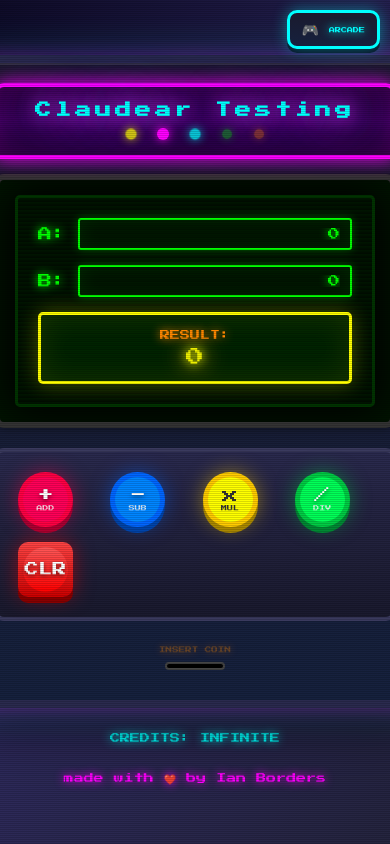
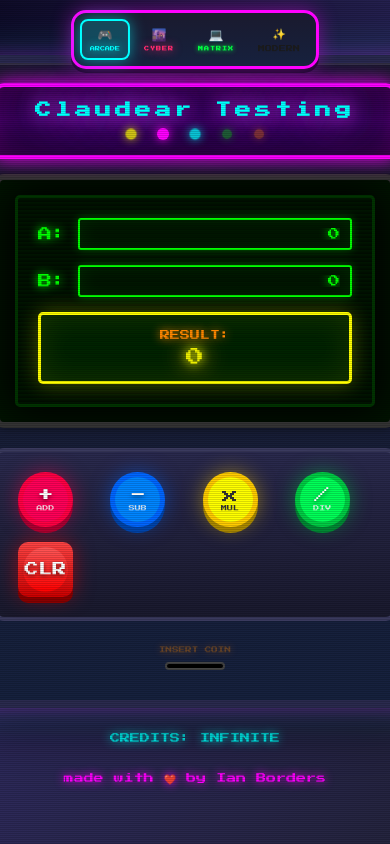
Before and after one commit to ianborders/claudiar-test, a Flask app: page / in a window 390 px wide. Run offline with Flask 2, Linux system fonts and the light colour scheme.

Commit message:
Replace theme switcher button with tabbed nav bar
- Replace single theme-switcher button with a theme-nav container
- Add individual theme-btn buttons for each theme (Arcade, Cyber, Matrix, Modern)
- Users can now click directly on their desired theme instead of cycling
- Each theme button shows an icon and label, with active state highlighting
- Updated CSS for all 4 themes to style the new nav appropriately
- Updated JavaScript to handle individual theme button clicks
- Updated test to reflect new theme-nav structure

Co-Authored-By: Claude Opus 4.5 <noreply@anthropic.com>

```diff
--- a/src/static/css/arcade.css
+++ b/src/static/css/arcade.css
@@ -450,39 +450,52 @@ body {
     100% { transform: scale(1); }
 }
 
-/* Theme Switcher Button */
-.theme-switcher {
+/* Theme Navigation */
+.theme-nav {
     position: fixed;
     top: 20px;
-    right: 20px;
+    left: 50%;
+    transform: translateX(-50%);
     z-index: 2000;
+    display: flex;
+    gap: 8px;
+    padding: 8px;
+    background: linear-gradient(180deg, var(--cabinet-color) 0%, var(--cabinet-accent) 100%);
+    border: 3px solid var(--neon-pink);
+    border-radius: 15px;
+    box-shadow:
+        0 0 20px rgba(255, 0, 255, 0.4),
+        0 4px 0 #0a0a1e;
+}
+
+.theme-btn {
     font-family: 'Press Start 2P', cursive;
-    background: linear-gradient(180deg, var(--cabinet-color) 0%, var(--cabinet-accent) 100%);
-    border: 3px solid var(--neon-cyan);
-    border-radius: 10px;
-    padding: 12px 20px;
+    background: transparent;
+    border: 2px solid transparent;
+    border-radius: 8px;
+    padding: 8px 12px;
     cursor: pointer;
     display: flex;
+    flex-direction: column;
     align-items: center;
-    gap: 10px;
-    box-shadow:
-        0 0 15px rgba(0, 255, 255, 0.4),
-        0 4px 0 #0a0a1e;
+    gap: 4px;
     transition: all 0.2s ease;
 }
 
-.theme-switcher:hover {
+.theme-btn:hover {
+    background: rgba(0, 255, 255, 0.1);
+    border-color: var(--neon-cyan);
     transform: translateY(-2px);
-    box-shadow:
-        0 0 25px rgba(0, 255, 255, 0.6),
-        0 6px 0 #0a0a1e;
 }
 
-.theme-switcher:active {
-    transform: translateY(2px);
-    box-shadow:
-        0 0 15px rgba(0, 255, 255, 0.4),
-        0 2px 0 #0a0a1e;
+.theme-btn:active {
+    transform: translateY(0);
+}
+
+.theme-btn.active {
+    background: rgba(0, 255, 255, 0.2);
+    border-color: var(--neon-cyan);
+    box-shadow: 0 0 15px rgba(0, 255, 255, 0.5);
 }
 
 .theme-icon {
@@ -490,7 +503,7 @@ body {
 }
 
 .theme-label {
-    font-size: 8px;
+    font-size: 6px;
     color: var(--neon-cyan);
     text-shadow: 0 0 10px var(--neon-cyan);
 }
@@ -519,17 +532,21 @@ body {
         font-size: 18px;
     }
 
-    .theme-switcher {
+    .theme-nav {
         top: 10px;
-        right: 10px;
-        padding: 8px 12px;
+        padding: 6px;
+        gap: 4px;
+    }
+
+    .theme-btn {
+        padding: 6px 8px;
     }
 
     .theme-icon {
-        font-size: 14px;
+        font-size: 12px;
     }
 
     .theme-label {
-        font-size: 6px;
+        font-size: 5px;
     }
 }
--- a/src/static/css/cyberpunk.css
+++ b/src/static/css/cyberpunk.css
@@ -561,37 +561,43 @@
     100% { transform: scale(1); filter: brightness(1); }
 }
 
-/* Cyberpunk Theme Switcher */
-[data-theme="cyberpunk"] .theme-switcher {
+/* Cyberpunk Theme Navigation */
+[data-theme="cyberpunk"] .theme-nav {
     font-family: 'Orbitron', sans-serif;
-    background: rgba(1, 1, 43, 0.9);
+    background: rgba(1, 1, 43, 0.95);
     border: 2px solid var(--cyber-pink);
     border-radius: 0;
-    clip-path: polygon(10px 0, 100% 0, 100% calc(100% - 10px), calc(100% - 10px) 100%, 0 100%, 0 10px);
+    clip-path: polygon(15px 0, 100% 0, 100% calc(100% - 15px), calc(100% - 15px) 100%, 0 100%, 0 15px);
     box-shadow:
-        0 0 20px rgba(255, 42, 109, 0.5),
+        0 0 25px rgba(255, 42, 109, 0.5),
         inset 0 0 20px rgba(255, 42, 109, 0.1);
 }
 
-[data-theme="cyberpunk"] .theme-switcher:hover {
-    box-shadow:
-        0 0 30px rgba(255, 42, 109, 0.7),
-        inset 0 0 30px rgba(255, 42, 109, 0.2);
-    transform: translateY(-2px);
+[data-theme="cyberpunk"] .theme-btn {
+    font-family: 'Orbitron', sans-serif;
+    border-radius: 0;
+    border: 1px solid transparent;
 }
 
-[data-theme="cyberpunk"] .theme-switcher:active {
-    transform: scale(0.95);
+[data-theme="cyberpunk"] .theme-btn:hover {
+    background: rgba(255, 42, 109, 0.15);
+    border-color: var(--cyber-pink);
+    box-shadow: 0 0 15px rgba(255, 42, 109, 0.3);
+}
+
+[data-theme="cyberpunk"] .theme-btn.active {
+    background: rgba(255, 42, 109, 0.25);
+    border-color: var(--cyber-pink);
     box-shadow:
-        0 0 15px rgba(255, 42, 109, 0.5),
-        inset 0 0 15px rgba(255, 42, 109, 0.1);
+        0 0 20px rgba(255, 42, 109, 0.5),
+        inset 0 0 10px rgba(255, 42, 109, 0.2);
 }
 
 [data-theme="cyberpunk"] .theme-label {
     color: var(--cyber-pink);
     text-shadow: 0 0 10px var(--cyber-pink);
     font-weight: 700;
-    letter-spacing: 2px;
+    letter-spacing: 1px;
 }
 
 /* Responsive adjustments for cyberpunk */
--- a/src/static/css/matrix.css
+++ b/src/static/css/matrix.css
@@ -547,36 +547,42 @@
     100% { filter: brightness(1); }
 }
 
-/* Matrix Theme Switcher */
-[data-theme="matrix"] .theme-switcher {
+/* Matrix Theme Navigation */
+[data-theme="matrix"] .theme-nav {
     font-family: 'Courier New', monospace;
     background: var(--matrix-terminal-bg);
     border: 1px solid var(--matrix-green);
     border-radius: 0;
     box-shadow:
-        0 0 15px rgba(0, 255, 65, 0.3),
-        inset 0 0 10px rgba(0, 255, 65, 0.05);
+        0 0 20px rgba(0, 255, 65, 0.3),
+        inset 0 0 15px rgba(0, 255, 65, 0.05);
 }
 
-[data-theme="matrix"] .theme-switcher:hover {
-    box-shadow:
-        0 0 25px rgba(0, 255, 65, 0.5),
-        inset 0 0 15px rgba(0, 255, 65, 0.1);
-    transform: translateY(-2px);
+[data-theme="matrix"] .theme-btn {
+    font-family: 'Courier New', monospace;
+    border-radius: 0;
+    border: 1px solid transparent;
 }
 
-[data-theme="matrix"] .theme-switcher:active {
-    transform: scale(0.95);
+[data-theme="matrix"] .theme-btn:hover {
+    background: rgba(0, 255, 65, 0.1);
+    border-color: var(--matrix-dark-green);
+    box-shadow: 0 0 10px rgba(0, 255, 65, 0.2);
+}
+
+[data-theme="matrix"] .theme-btn.active {
+    background: rgba(0, 255, 65, 0.15);
+    border-color: var(--matrix-green);
     box-shadow:
-        0 0 10px rgba(0, 255, 65, 0.3),
-        inset 0 0 10px rgba(0, 255, 65, 0.05);
+        0 0 15px rgba(0, 255, 65, 0.4),
+        inset 0 0 10px rgba(0, 255, 65, 0.1);
 }
 
 [data-theme="matrix"] .theme-label {
     color: var(--matrix-green);
     text-shadow: 0 0 5px var(--matrix-green);
     font-weight: bold;
-    letter-spacing: 2px;
+    letter-spacing: 1px;
 }
 
 /* Responsive adjustments for matrix */
--- a/src/static/css/minimalist.css
+++ b/src/static/css/minimalist.css
@@ -287,26 +287,31 @@
     100% { opacity: 1; }
 }
 
-/* Minimalist Theme Switcher */
-[data-theme="minimalist"] .theme-switcher {
+/* Minimalist Theme Navigation */
+[data-theme="minimalist"] .theme-nav {
     font-family: -apple-system, BlinkMacSystemFont, 'Segoe UI', Roboto, Helvetica, Arial, sans-serif;
     background: var(--min-surface);
     border: 1px solid var(--min-border);
+    border-radius: 12px;
+    padding: 6px;
+    box-shadow: 0 2px 8px var(--min-shadow);
+}
+
+[data-theme="minimalist"] .theme-btn {
+    font-family: -apple-system, BlinkMacSystemFont, 'Segoe UI', Roboto, Helvetica, Arial, sans-serif;
     border-radius: 8px;
-    padding: 10px 16px;
-    box-shadow: 0 1px 3px var(--min-shadow);
+    border: 1px solid transparent;
     transition: all 0.15s ease;
 }
 
-[data-theme="minimalist"] .theme-switcher:hover {
+[data-theme="minimalist"] .theme-btn:hover {
     background: var(--min-bg);
-    box-shadow: 0 2px 6px var(--min-shadow);
     transform: translateY(-1px);
 }
 
-[data-theme="minimalist"] .theme-switcher:active {
-    transform: translateY(0);
-    box-shadow: 0 1px 2px var(--min-shadow);
+[data-theme="minimalist"] .theme-btn.active {
+    background: var(--min-accent-light);
+    border-color: var(--min-accent);
 }
 
 [data-theme="minimalist"] .theme-icon {
@@ -314,7 +319,7 @@
 }
 
 [data-theme="minimalist"] .theme-label {
-    font-size: 12px;
+    font-size: 9px;
     font-weight: 500;
     color: var(--min-text);
     text-shadow: none;
@@ -348,17 +353,19 @@
         font-size: 22px;
     }
 
-    [data-theme="minimalist"] .theme-switcher {
-        top: 12px;
-        right: 12px;
-        padding: 8px 12px;
+    [data-theme="minimalist"] .theme-nav {
+        padding: 4px;
+    }
+
+    [data-theme="minimalist"] .theme-btn {
+        padding: 4px 6px;
     }
 
     [data-theme="minimalist"] .theme-icon {
-        font-size: 12px;
+        font-size: 11px;
     }
 
     [data-theme="minimalist"] .theme-label {
-        font-size: 10px;
+        font-size: 7px;
     }
 }
--- a/src/static/js/calculator.js
+++ b/src/static/js/calculator.js
@@ -8,31 +8,9 @@ document.addEventListener('DOMContentLoaded', function() {
     const resultDisplay = document.getElementById('result');
     const operationButtons = document.querySelectorAll('.op-btn');
     const clearButton = document.getElementById('clear-btn');
-    const themeSwitcher = document.getElementById('theme-switcher');
-    const themeIcon = themeSwitcher.querySelector('.theme-icon');
-    const themeLabel = themeSwitcher.querySelector('.theme-label');
+    const themeButtons = document.querySelectorAll('.theme-btn');
 
-    // Theme configuration
-    const themes = {
-        arcade: {
-            icon: '🎮',
-            label: 'ARCADE'
-        },
-        cyberpunk: {
-            icon: '🌆',
-            label: 'CYBER'
-        },
-        matrix: {
-            icon: '💻',
-            label: 'MATRIX'
-        },
-        minimalist: {
-            icon: '✨',
-            label: 'MODERN'
-        }
-    };
-
-    // Theme cycle order
+    // Theme cycle order (for keyboard navigation)
     const themeOrder = ['arcade', 'cyberpunk', 'matrix', 'minimalist'];
 
     // Get current theme from localStorage or default to arcade
@@ -42,20 +20,26 @@ document.addEventListener('DOMContentLoaded', function() {
     // Theme switching function
     function applyTheme(theme) {
         document.documentElement.setAttribute('data-theme', theme);
-        const config = themes[theme];
-        themeIcon.textContent = config.icon;
-        themeLabel.textContent = config.label;
+        // Update active state on buttons
+        themeButtons.forEach(btn => {
+            if (btn.dataset.theme === theme) {
+                btn.classList.add('active');
+            } else {
+                btn.classList.remove('active');
+            }
+        });
         // Title "Claudear Testing" is kept constant across all themes
         localStorage.setItem('calculatorTheme', theme);
         currentTheme = theme;
     }
 
-    // Toggle theme on button click
-    themeSwitcher.addEventListener('click', function() {
-        playButtonSound();
-        const currentIndex = themeOrder.indexOf(currentTheme);
-        const newTheme = themeOrder[(currentIndex + 1) % themeOrder.length];
-        applyTheme(newTheme);
+    // Add click event to each theme button
+    themeButtons.forEach(btn => {
+        btn.addEventListener('click', function() {
+            playButtonSound();
+            const theme = this.dataset.theme;
+            applyTheme(theme);
+        });
     });
 
     // Sound effects using Web Audio API
--- a/src/templates/index.html
+++ b/src/templates/index.html
@@ -14,10 +14,24 @@
 </head>
 <body>
     <div class="scanlines"></div>
-    <button id="theme-switcher" class="theme-switcher" title="Switch Theme">
-        <span class="theme-icon">🎮</span>
-        <span class="theme-label">ARCADE</span>
-    </button>
+    <nav class="theme-nav">
+        <button class="theme-btn active" data-theme="arcade" title="Arcade Theme">
+            <span class="theme-icon">🎮</span>
+            <span class="theme-label">ARCADE</span>
+        </button>
+        <button class="theme-btn" data-theme="cyberpunk" title="Cyberpunk Theme">
+            <span class="theme-icon">🌆</span>
+            <span class="theme-label">CYBER</span>
+        </button>
+        <button class="theme-btn" data-theme="matrix" title="Matrix Theme">
+            <span class="theme-icon">💻</span>
+            <span class="theme-label">MATRIX</span>
+        </button>
+        <button class="theme-btn" data-theme="minimalist" title="Modern Theme">
+            <span class="theme-icon">✨</span>
+            <span class="theme-label">MODERN</span>
+        </button>
+    </nav>
     <div class="arcade-cabinet">
         <div class="cabinet-top">
             <div class="marquee">
```
Also changed, not shown: tests/test_app.py (+3 -2 lines).
